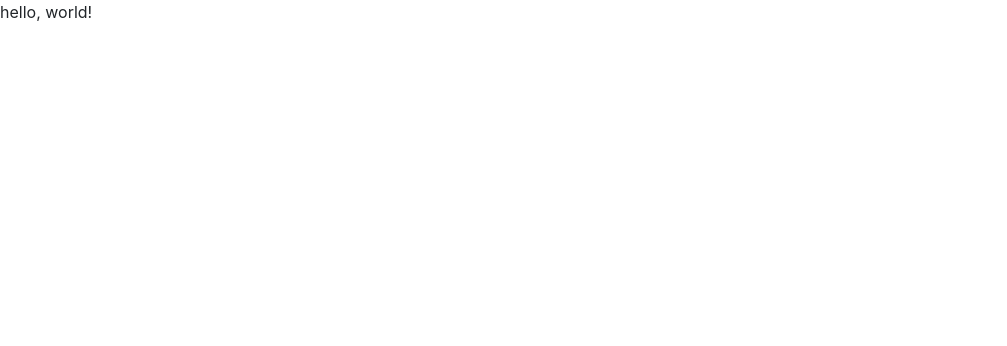
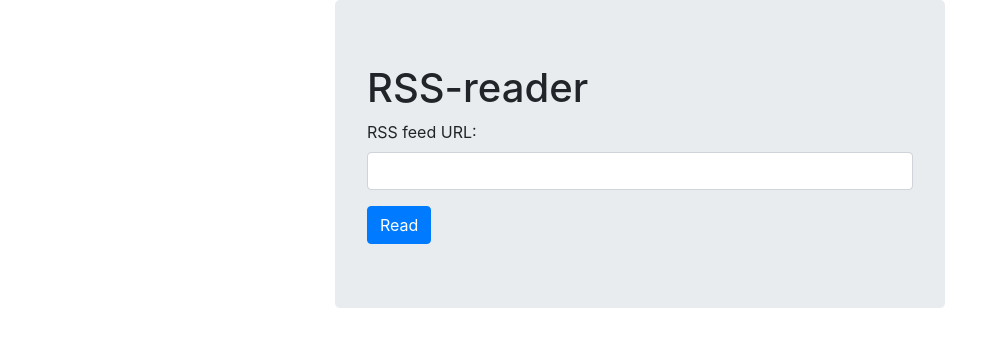
Before and after one commit to tysky/project-lvl3-s258, a website built with webpack: page template.html in a window 1280 px wide. Shown: the whole page, without its empty margins (0-1007 px from the left). Built offline with nearby package versions, Linux system fonts and the light colour scheme.

Commit message:
add jumbotron with basic form

```diff
--- a/template.html
+++ b/template.html
@@ -1,9 +1,20 @@
 <!doctype html>
 <html>
   <head>
-    <title>Webpack Package</title>
+    <title>RSS Reader</title>
   </head>
   <body>
-    <div id="point"></div>
+    <main role="main" class="container col-md-6">
+      <div class="jumbotron">
+        <h1>RSS-reader</h1>
+        <form>
+          <div class="form-group">
+            <label for="rssLink">RSS feed URL:</label>
+            <input type="text" class="form-control" id="rssLinkInput" placeholder="">
+          </div>
+          <button type="submit" class="btn btn-primary">Read</button>
+        </form>
+      </div>
+    </main>
   </body>
 </html>
```
Also changed, not shown: README.md.
